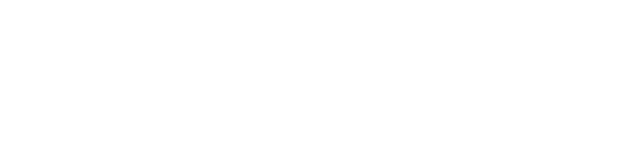
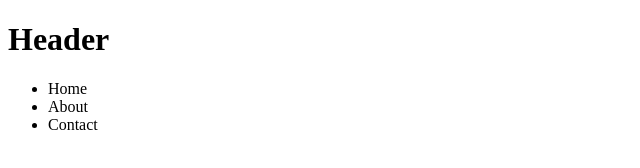
Before and after one commit to Bernmar/BernSemantics, a plain HTML site: page index.html in a window 1280 px wide. Shown: the whole page, without its empty margins (0-640 px from the left). Drawn offline with Linux system fonts and the light colour scheme.

Commit message:
Added Header new WIP

```diff
--- a/index.html
+++ b/index.html
@@ -8,6 +8,16 @@
 </head>
 <body>
     <!--*******Header Section*******-->
+    <header>
+        <h1>Header</h1>
+        <nav>
+            <ul>
+                <li>Home</li>
+                <li>About</li>
+                <li>Contact</li>
+            </ul>
+        </nav>
+    </header>
 
     <!--*******Main Section*******-->
 
```
